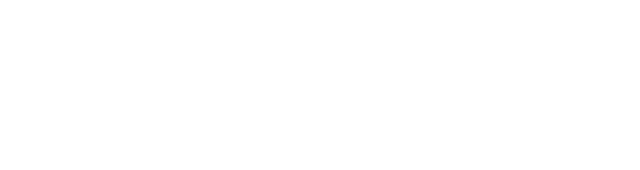
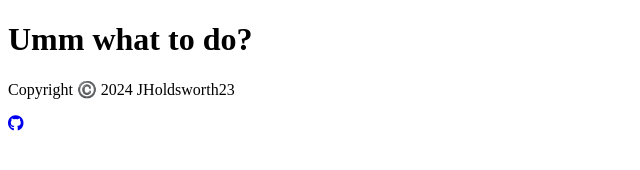
Before and after one commit to JHoldsworth23/umm-what-to-do, a plain HTML site: page template.html in a window 1280 px wide. Shown: the whole page, without its empty margins (0-640 px from the left). Drawn offline with Linux system fonts and the light colour scheme.

Commit message:
Add the header with title and two divs for content and footer with github account

```diff
--- a/template.html
+++ b/template.html
@@ -5,8 +5,21 @@
         <meta name="viewport" content="width=device-width, initial-scale=1.0">
         <title>Umm What To Do?</title>
         <link rel="stylesheet" href="style.css">
+        <link rel="stylesheet" href="https://cdnjs.cloudflare.com/ajax/libs/font-awesome/6.5.1/css/all.min.css" integrity="sha512-DTOQO9RWCH3ppGqcWaEA1BIZOC6xxalwEsw9c2QQeAIftl+Vegovlnee1c9QX4TctnWMn13TZye+giMm8e2LwA==" crossorigin="anonymous" referrerpolicy="no-referrer" />
     </head>
     <body>
-        <id id="content"></id>
+        <div id="content">
+            <header class="header">
+                <h1>Umm what to do?</h1>
+            </header>
+            <div class="left-panel"></div>
+            <div class="right-panel"></div>
+            <footer>
+                <p>Copyright ©️ 2024 JHoldsworth23</p>
+                <a href="https://github.com/JHoldsworth23" target="_blank" rel="noopener noreferrer">
+                    <i class="fa-brands fa-github"></i>
+                </a>
+            </footer>
+        </div>
     </body>
 </html>
```
